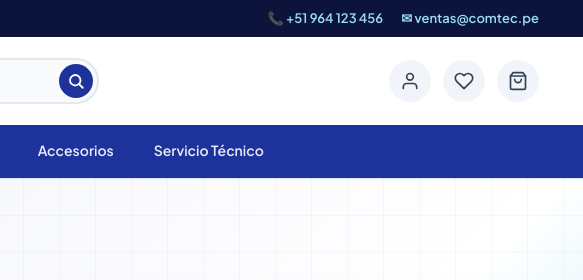
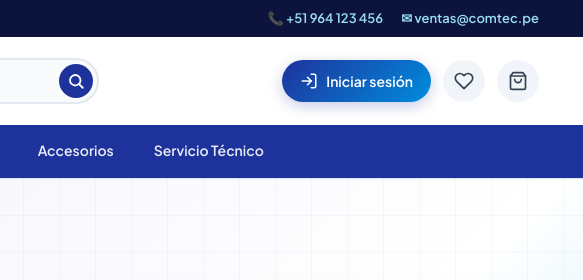
Before and after one commit to 73581803-source/comtec, a plain HTML site: page index.html in a window 1280 px wide. Shown: the top 280 px of the page, 697-1280 px from the left. Drawn offline with Linux system fonts and the light colour scheme.

Commit message:
Boton visible 'Iniciar sesion' en cabecera del sitio publico

```diff
--- a/index.html
+++ b/index.html
@@ -46,11 +46,11 @@
       </form>
 
       <div class="header-actions">
-        <a href="login.html" class="icon-btn" aria-label="Ingresar al panel" title="Ingresar al panel">
-          <svg width="20" height="20" viewBox="0 0 24 24" fill="none" stroke="currentColor" stroke-width="2" stroke-linecap="round">
-            <path d="M20 21v-2a4 4 0 0 0-4-4H8a4 4 0 0 0-4 4v2" />
-            <circle cx="12" cy="7" r="4" />
+        <a href="login.html" class="btn-login" aria-label="Iniciar sesión">
+          <svg width="18" height="18" viewBox="0 0 24 24" fill="none" stroke="currentColor" stroke-width="2" stroke-linecap="round">
+            <path d="M15 3h4a2 2 0 0 1 2 2v14a2 2 0 0 1-2 2h-4"/><polyline points="10 17 15 12 10 7"/><line x1="15" y1="12" x2="3" y2="12"/>
           </svg>
+          <span>Iniciar sesión</span>
         </a>
         <a href="#" class="icon-btn" aria-label="Favoritos" title="Favoritos">
           <svg width="20" height="20" viewBox="0 0 24 24" fill="none" stroke="currentColor" stroke-width="2" stroke-linecap="round" stroke-linejoin="round">
--- a/styles.css
+++ b/styles.css
@@ -266,6 +266,28 @@ button {
   transition: background .15s;
 }
 .icon-btn:hover { background: var(--brand-50); color: var(--brand-600); }
+
+.btn-login {
+  display: inline-flex;
+  align-items: center;
+  gap: 8px;
+  padding: 10px 18px;
+  background: linear-gradient(135deg, var(--brand-600) 0%, var(--cyan-500) 100%);
+  color: #fff;
+  border-radius: 999px;
+  font-weight: 600;
+  font-size: 14px;
+  text-decoration: none;
+  transition: transform .12s, box-shadow .15s, filter .15s;
+  box-shadow: 0 4px 14px rgba(30, 50, 156, .25);
+  white-space: nowrap;
+}
+.btn-login:hover { filter: brightness(1.06); box-shadow: 0 8px 20px rgba(30, 50, 156, .4); transform: translateY(-1px); }
+.btn-login:active { transform: translateY(0); }
+@media (max-width: 720px) {
+  .btn-login span { display: none; }
+  .btn-login { padding: 10px 12px; }
+}
 .icon-btn .count {
   position: absolute;
   top: -2px;
```
Also changed, not shown: 1 other file.
